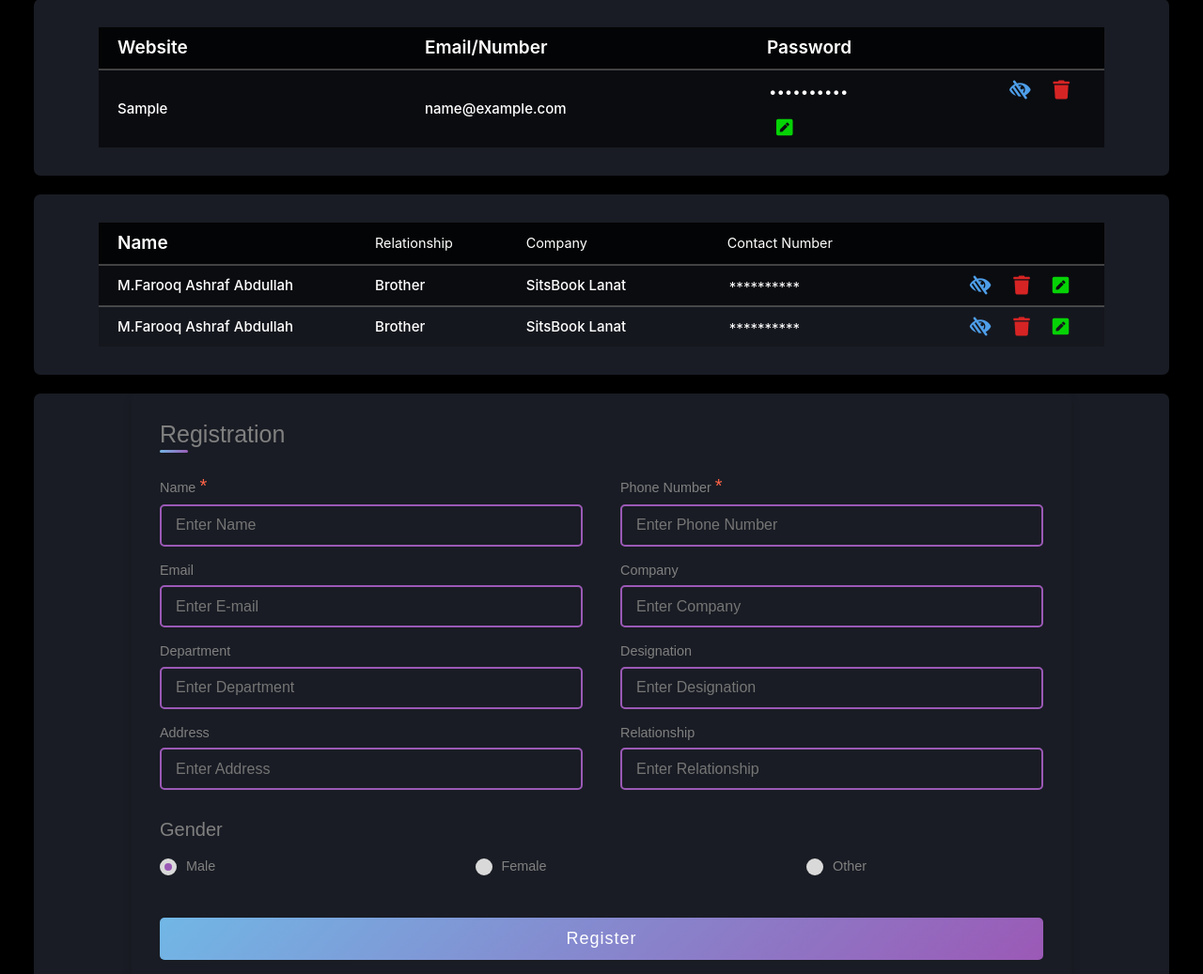
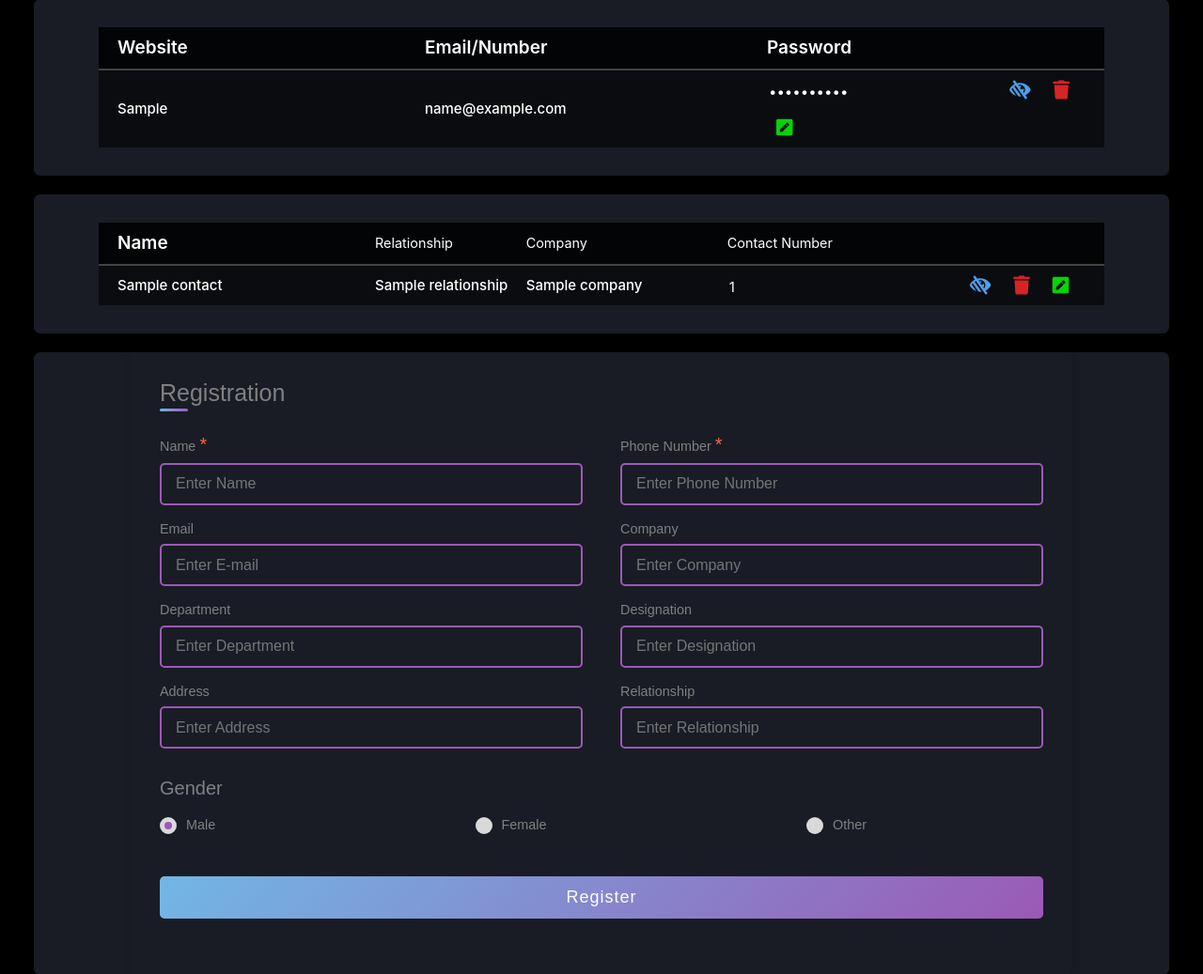
Before and after one commit to Mr-Bilal-Ashraf/AZ-Inventory, a Django app: template main/template/password/password.html in a window 1280 px wide. Shown: the part 776-1813 px from the top of the page at 94% size. Run offline with Django 3.2, Linux system fonts and the light colour scheme; the template is opened without the code that fills it: most values are stand-ins (such as "Sample title", 1, 10 or a date in 2020); grey boxes marked "Sample" are stand-in pictures; some libraries are stand-ins or nearby versions.

Commit message:
contact post and delete done

```diff
--- a/main/static/js/password/password.js
+++ b/main/static/js/password/password.js
@@ -26,6 +26,7 @@ function save_pass() {
         'used_for': document.getElementById("save_for").value,
         'code': document.getElementById("save_password").value
     }
+
     fetch('/pass/', {
         headers: {
             "X-CSRFToken": getCookie("csrftoken"),
@@ -59,6 +60,12 @@ function save_pass() {
                 text: 'Password Saved Successfully!',
                 type: 'success'
             })
+            setTimeout(() => {
+                document.getElementById("save_email").value = "";
+                document.getElementById("save_for").value = "";
+                document.getElementById("save_password").value = "";
+            }, 2000);
+
         } else {
             swal({
                 text: 'Please Fill All Fields!',
@@ -251,6 +258,7 @@ function save_con() {
     }
 
     data = {
+        'user_id': usua,
         'name': document.getElementById("con_name").value,
         'number': document.getElementById("con_number").value,
         'email': document.getElementById("con_email").value,
@@ -269,7 +277,7 @@ function save_con() {
         showCancelButton: true,
         confirmButtonColor: '#3085d6',
         cancelButtonColor: '#d33',
-        confirmButtonText: 'Yes, delete it!',
+        confirmButtonText: 'Create',
         allowOutsideClick: true,
         preConfirm: () => {
             fetch(`/pass/con/`, {
@@ -283,10 +291,41 @@ function save_con() {
                 return response.json();
             }).then(function (received) {
                 if (received.x) {
+                    tr = document.createElement("tr");
+                    tr.id = "con_tr_" + received.id;
+                    tr.classList.add("tr");
+
+                    td1 = document.createElement("td");
+                    td1.className = "for_td";
+                    td1.innerText = document.getElementById("con_name").value;
+
+                    td2 = document.createElement("td");
+                    td2.className = "mail_td";
+                    td2.innerText = document.getElementById("con_relationship").value;
+
+                    td3 = document.createElement("td");
+                    td3.innerText = document.getElementById("con_company").value;
+
+                    td4 = document.createElement("td");
+                    td4.className = "password_td";
+                    td4.innerHTML = `<input type="text" class="pass_style" value="${data.number}"> <i class="fas fa-low-vision" onclick="see_con(${received.id})"></i> <i class="fas fa-trash" onclick="delete_con(${received.id})"></i> <i class="fas fa-pen-square" onclick="update_con(${received.id})"></i>`
+
+                    tr.append(td1, td2, td3, td4);
+                    document.getElementById("contacts_li").append(tr);
                     swal({
                         title: "Contact Created Successfully!",
                         type: 'success'
                     });
+                    setTimeout(() => {
+                        document.getElementById("con_name").value = "";
+                        document.getElementById("con_number").value = "";
+                        document.getElementById("con_email").value = "";
+                        document.getElementById("con_company").value = "";
+                        document.getElementById("con_department").value = "";
+                        document.getElementById("con_designation").value = "";
+                        document.getElementById("con_address").value = "";
+                        document.getElementById("con_relationship").value = "";
+                    }, 2000);
                 } else {
                     swal(
                         'Sorry!',
@@ -302,7 +341,63 @@ function save_con() {
 
 
 
+//  delete contact
 
+function delete_con(del_id) {
+    swal({
+        title: 'Are you sure?',
+        text: "It will permanently deleted !",
+        type: 'warning',
+        showCancelButton: true,
+        confirmButtonColor: '#3085d6',
+        cancelButtonColor: '#d33',
+        confirmButtonText: 'Yes, delete it!',
+        allowOutsideClick: true,
+        preConfirm: () => {
+
+            fetch(`/pass/con/${del_id}`, {
+                headers: {
+                    "X-CSRFToken": getCookie("csrftoken"),
+                    'Content-Type': 'application/json',
+                },
+                method: 'DELETE',
+            }).then(function (response) {
+                return response.json();
+            }).then(function (received) {
+                if (received.x) {
+                    document.getElementById("con_tr_" + del_id).remove();
+                    swal(
+                        'Deleted!',
+                        'Contact Removed',
+                        'success'
+                    );
+                } else {
+                    swal(
+                        'Sorry!',
+                        'Server Error! Please Try Later!',
+                        'error'
+                    );
+                }
+            })
+        }
+    })
+}
+
+
+
+//  see contact full detail
+
+function see_con(id) {
+    alert(id);
+}
+
+
+
+//  update contact
+
+function update_con(id) {
+    alert(id);
+}
 
 //  logout
 
--- a/main/template/password/password.html
+++ b/main/template/password/password.html
@@ -161,29 +161,22 @@
                             <td class="head_number">Contact Number</td>
                         </tr>
                     </thead>
-                    <tbody>
-                        <tr class="tr">
-                            <td class="for_td">M.Farooq Ashraf Abdullah</td>
-                            <td class="mail_td">Brother</td>
-                            <td>SitsBook Lanat</td>
+                    <tbody id="contacts_li">
+                        {% if contacts %}
+                        {% for a in contacts %}
+                        <tr class="tr" id="con_tr_{{a.id}}">
+                            <td class="for_td">{{a.name}}</td>
+                            <td class="mail_td">{{a.relationship}}</td>
+                            <td>{{a.company}}</td>
                             <td class="password_td">
-                                <input type="text" placeholder="**********" class="pass_style">
-                                <i class="fas fa-low-vision"></i>
-                                <i class="fas fa-trash"></i>
-                                <i class="fas fa-pen-square"></i>
+                                <input type="text" class="pass_style" value="{{a.number}}">
+                                <i class="fas fa-low-vision" onclick="see_con({{a.id}})"></i>
+                                <i class="fas fa-trash" onclick="delete_con({{a.id}})"></i>
+                                <i class="fas fa-pen-square" onclick="update_con({{a.id}})"></i>
                             </td>
                         </tr>
-                        <tr class="tr">
-                            <td class="for_td">M.Farooq Ashraf Abdullah</td>
-                            <td class="mail_td">Brother</td>
-                            <td>SitsBook Lanat</td>
-                            <td class="password_td">
-                                <input type="text" placeholder="**********" class="pass_style">
-                                <i class="fas fa-low-vision"></i>
-                                <i class="fas fa-trash"></i>
-                                <i class="fas fa-pen-square"></i>
-                            </td>
-                        </tr>
+                        {% endfor %}
+                        {% endif %}
                     </tbody>
                 </table>
             </div>
@@ -198,35 +191,37 @@
                         <div class="user-details">
                             <div class="input-box">
                                 <span class="details">Name <span style="color: tomato; font-size: 20px;">*</span></span>
-                                <input type="text" placeholder="Enter Name" id="con_name">
+                                <input type="text" placeholder="Enter Name" id="con_name" maxlength="70">
                             </div>
                             <div class="input-box">
-                                <span class="details">Phone Number <span style="color: tomato; font-size: 20px;">*</span></span>
-                                <input type="tel" placeholder="Enter Phone Number" id="con_number">
+                                <span class="details">Phone Number <span
+                                        style="color: tomato; font-size: 20px;">*</span></span>
+                                <input type="tel" maxlength="12" placeholder="Enter Phone Number" id="con_number">
                             </div>
                             <div class="input-box">
                                 <span class="details">Email</span>
-                                <input type="email" placeholder="Enter E-mail" id="con_email">
+                                <input type="email" placeholder="Enter E-mail" id="con_email" maxlength="40">
                             </div>
                             <div class="input-box">
                                 <span class="details">Company</span>
-                                <input type="text" placeholder="Enter Company" id="con_company">
+                                <input type="text" placeholder="Enter Company" id="con_company" maxlength="40">
                             </div>
                             <div class="input-box">
                                 <span class="details">Department</span>
-                                <input type="text" placeholder="Enter Department" id="con_department">
+                                <input type="text" placeholder="Enter Department" id="con_department" maxlength="30">
                             </div>
                             <div class="input-box">
                                 <span class="details">Designation</span>
-                                <input type="text" placeholder="Enter Designation" id="con_designation">
+                                <input type="text" placeholder="Enter Designation" id="con_designation" maxlength="30">
                             </div>
                             <div class="input-box">
                                 <span class="details">Address</span>
-                                <input type="text" placeholder="Enter Address" id="con_address">
+                                <input type="text" placeholder="Enter Address" id="con_address" maxlength="200">
                             </div>
                             <div class="input-box">
                                 <span class="details">Relationship</span>
-                                <input type="text" placeholder="Enter Relationship" id="con_relationship">
+                                <input type="text" placeholder="Enter Relationship" id="con_relationship"
+                                    maxlength="30">
                             </div>
                         </div>
                         <div class="gender-details">
@@ -484,15 +479,15 @@
             </div>
             <!-- sidebar-content  -->
             <div class="sidebar-footer">
-                <a  style="cursor: pointer;">
+                <a style="cursor: pointer;">
                     <i class="fa fa-bell"></i>
                     <span class="badge badge-pill badge-warning notification">3</span>
                 </a>
-                <a  style="cursor: pointer;">
+                <a style="cursor: pointer;">
                     <i class="fa fa-envelope"></i>
                     <span class="badge badge-pill badge-success notification">7</span>
                 </a>
-                <a  style="cursor: pointer;">
+                <a style="cursor: pointer;">
                     <i class="fa fa-cog"></i>
                     <span class="badge-sonar"></span>
                 </a>
@@ -518,6 +513,10 @@
     <script src="{% static 'js/sidebar.js' %}"></script>
     <script src="{% static 'js/password/password.js' %}"></script>
 
+    <script>
+        usua = "{{request.user.id}}"
+    </script>
+
 
 </body>
 
```
Also changed, not shown: main/employee/views.py (+28 -28 lines), main/password/views.py (+26 -9 lines), main/password/migrations/0003_auto_20211121_0850.py (added).
